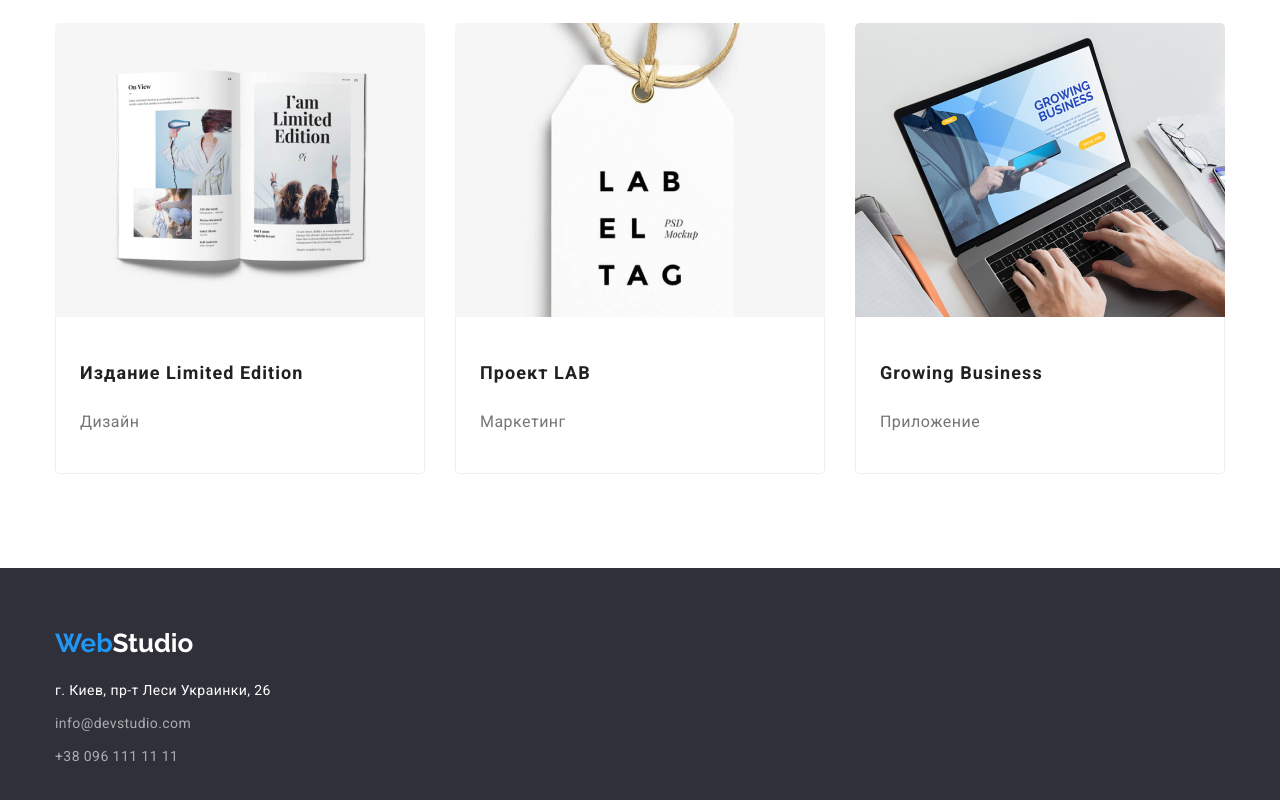
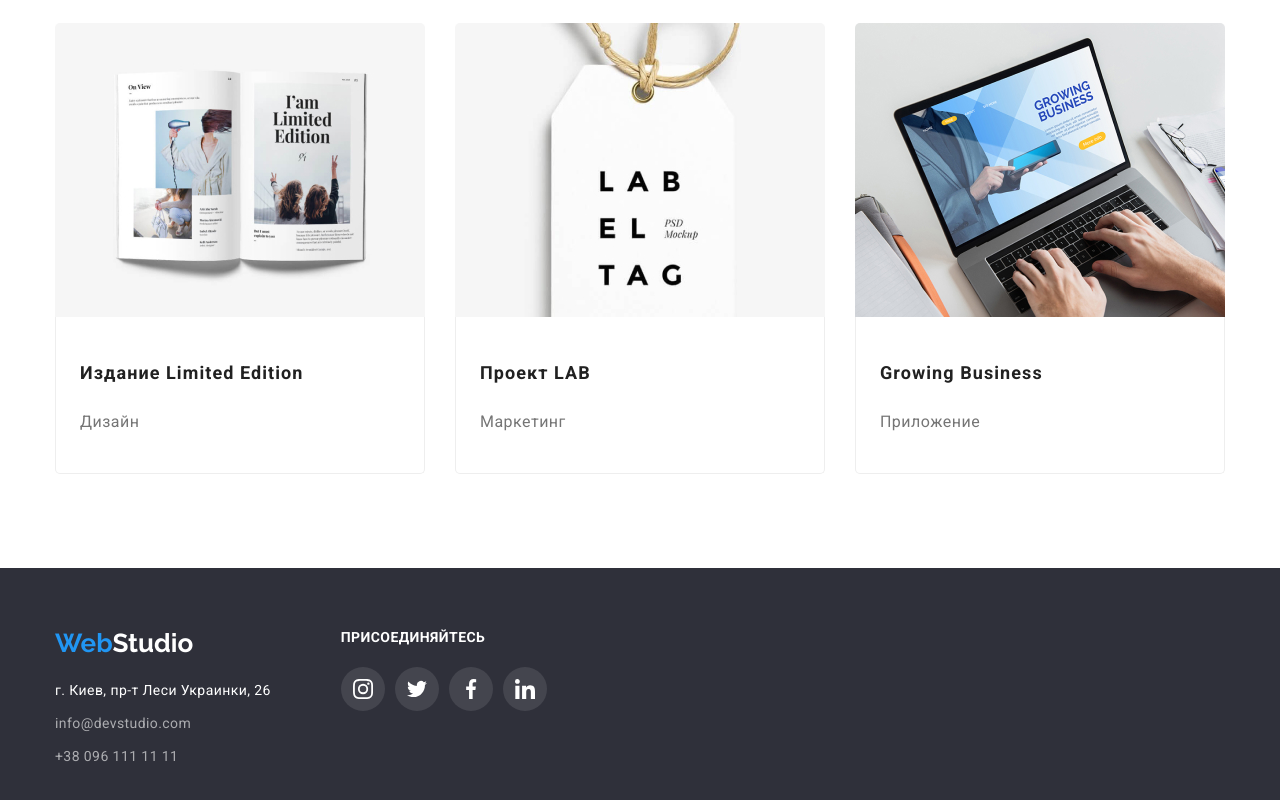
Before and after one commit to Maryna1212/goit-markup-hw-04, a plain HTML site: page portfolio.html in a window 1280 px wide. Shown: the part 1206-2006 px from the top of the page. Drawn offline with nearby package versions, Linux system fonts and the light colour scheme.

Commit message:
add svg icons to footer

```diff
--- a/css/style.css
+++ b/css/style.css
@@ -4,6 +4,7 @@
   --c-dark-color: #2f303a;
   --c-light-grey-color: #f5f4fa;
   --link-accent-color: var(--accent-color);
+  --social-icon-color: rgb(255, 255, 255, 0.1);
 
   /* text */
   --primary-text-color: #212121;
@@ -209,6 +210,16 @@ ul {
 
 /* Section Чем мы занимаемся */
 
+.title-section-work {
+  margin-bottom: 50px;
+  margin-top: 0;
+  font-weight: 700;
+  font-size: 36px;
+  line-height: 1.17;
+  text-align: center;
+  letter-spacing: 0.03em;
+}
+
 .list-work {
   display: flex;
   align-items: center;
@@ -367,6 +378,10 @@ ul {
   padding-bottom: 60px;
 }
 
+.footer-container {
+  display: flex;
+}
+
 .address {
   display: flex;
   flex-direction: column;
@@ -392,6 +407,55 @@ ul {
 
 .footer-mail {
   margin-bottom: 9px;
+}
+
+.footer-socials {
+  margin-left: 70px;
+}
+
+.social-link {
+  display: flex;
+  align-items: center;
+  justify-content: center;
+  width: 44px;
+  height: 44px;
+  border-radius: 50%;
+  background-color: var(--social-icon-color);
+}
+
+.social-link:hover,
+.social-link:focus {
+  background-color: var(--link-accent-color);
+}
+
+.join {
+  font-family: Roboto;
+  font-style: normal;
+  font-weight: 700;
+  font-size: 14px;
+  line-height: 1.14;
+  letter-spacing: 0.03em;
+  text-transform: uppercase;
+  color: var(--text-white-color);
+}
+
+.social-list {
+  display: flex;
+  margin-top: 20px;
+}
+
+.social-list .social-item:not(:last-child) {
+  margin-right: 10px;
+}
+
+.social-item {
+  width: 44px;
+  height: 44px;
+}
+
+.social-icon {
+  width: 20px;
+  height: 20px;
 }
 
 /* Section Hero Portfolio */
--- a/portfolio.html
+++ b/portfolio.html
@@ -24,8 +24,22 @@
                 <li class="item"><a href="" class="link">Контакты</a></li>
             </ul>
             <ul class="contact-nav">
-                <li class="item"><a href="" class="link">info@devstudio.com</a></li>
-                <li class="item"><a href="" class="link">+38 096 111 11 11</a></li>
+              <li class="item">
+                <a href="info@devstudio.com" class="link">
+                  <svg class="envelope-icon">
+                    <use href="./images/symbol-defs-1.svg#icon-envelope-hover"></use>
+                  </svg>
+                  <p class="contact-name">info@devstudio.com</p>
+                </a>
+              </li>
+              <li class="item">
+                <a href="tel:+380961111111" class="link">
+                  <svg class="smartphone-icon">
+                    <use href="./images/symbol-defs-1.svg#icon-smartphone"></use>
+                  </svg>
+                  <p class="contact-name">+38 096 111 11 11</p>
+                </a>
+              </li>
             </ul>
         </nav>
         </div>
@@ -162,10 +176,11 @@
 
 <!-- Футер -->
 <footer class="footer">
-    <div class="container">
+  <div class="container footer-container">
+    <div>
       <a href="" class="logo"><span class="logo-web">Web</span><span class="logo-studio">Studio</span>
       </a>
-    <address>
+      <address class="address">
         <ul class="address-footer">
           <li class="contact-address">
             <p>г. Киев, пр-т Леси Украинки, 26</p>
@@ -175,6 +190,40 @@
         </ul>
       </address>
     </div>
+    <div class="footer-socials">
+      <b class="join">Присоединяйтесь</b>
+      <ul class="social-list">
+        <li class="social-item">
+          <a class="social-link" href="">
+            <svg class="social-icon">
+              <use href="./images/symbol-defs-1.svg#icon-instagram-2"></use>
+            </svg>
+          </a>
+        </li>
+        <li class="social-item">
+          <a class="social-link" href="">
+            <svg class="social-icon">
+              <use href="./images/symbol-defs-1.svg#icon-twitter-2"></use>
+            </svg>
+          </a>
+        </li>
+        <li class="social-item">
+          <a class="social-link" href="">
+            <svg class="social-icon">
+              <use href="./images/symbol-defs-1.svg#icon-facebook-1"></use>
+            </svg>
+          </a>
+        </li>
+        <li class="social-item">
+          <a class="social-link" href="">
+            <svg class="social-icon">
+              <use href="./images/symbol-defs-1.svg#icon-linkedin-1"></use>
+            </svg>
+          </a>
+        </li>
+      </ul>
+    </div>
+  </div>
 </footer>
 </body>
 </html>
```
Also changed, not shown: index.html (+37 -2 lines). Lines whose indentation alone changed are shown as unchanged.
